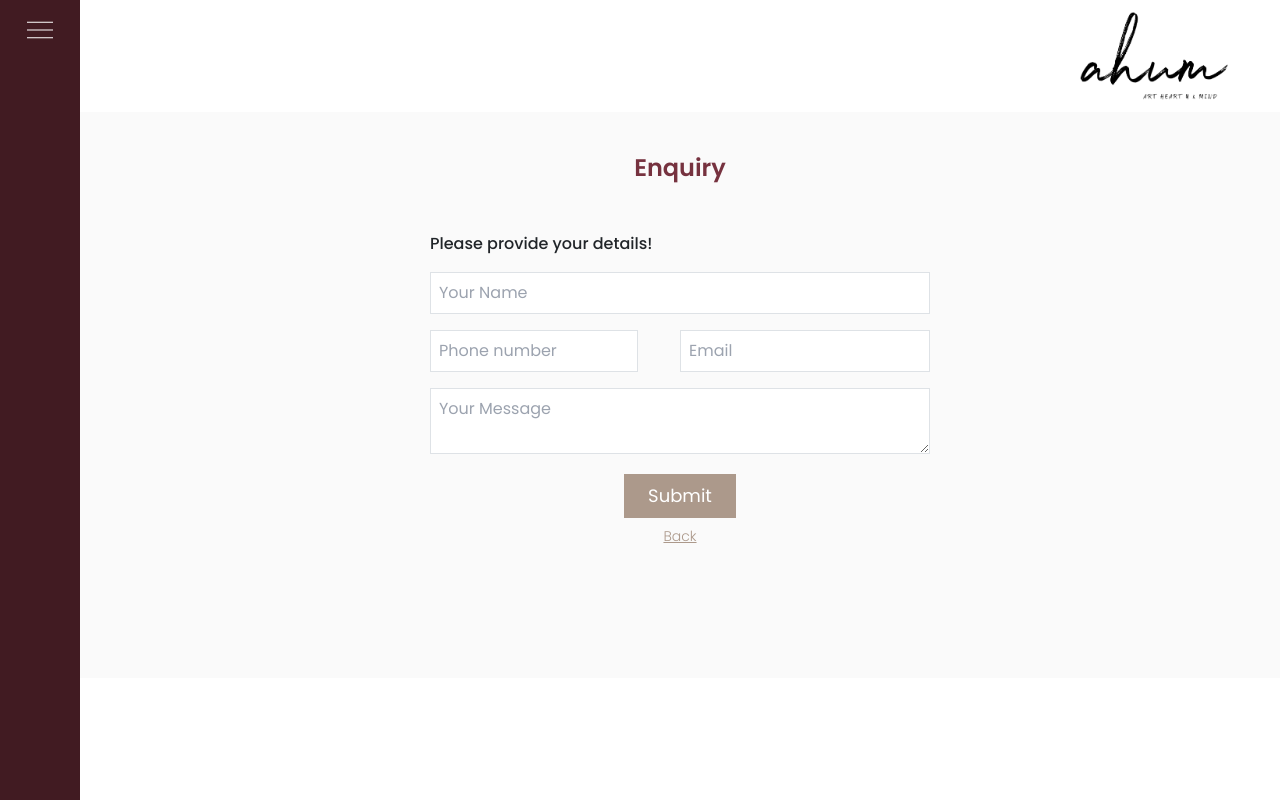
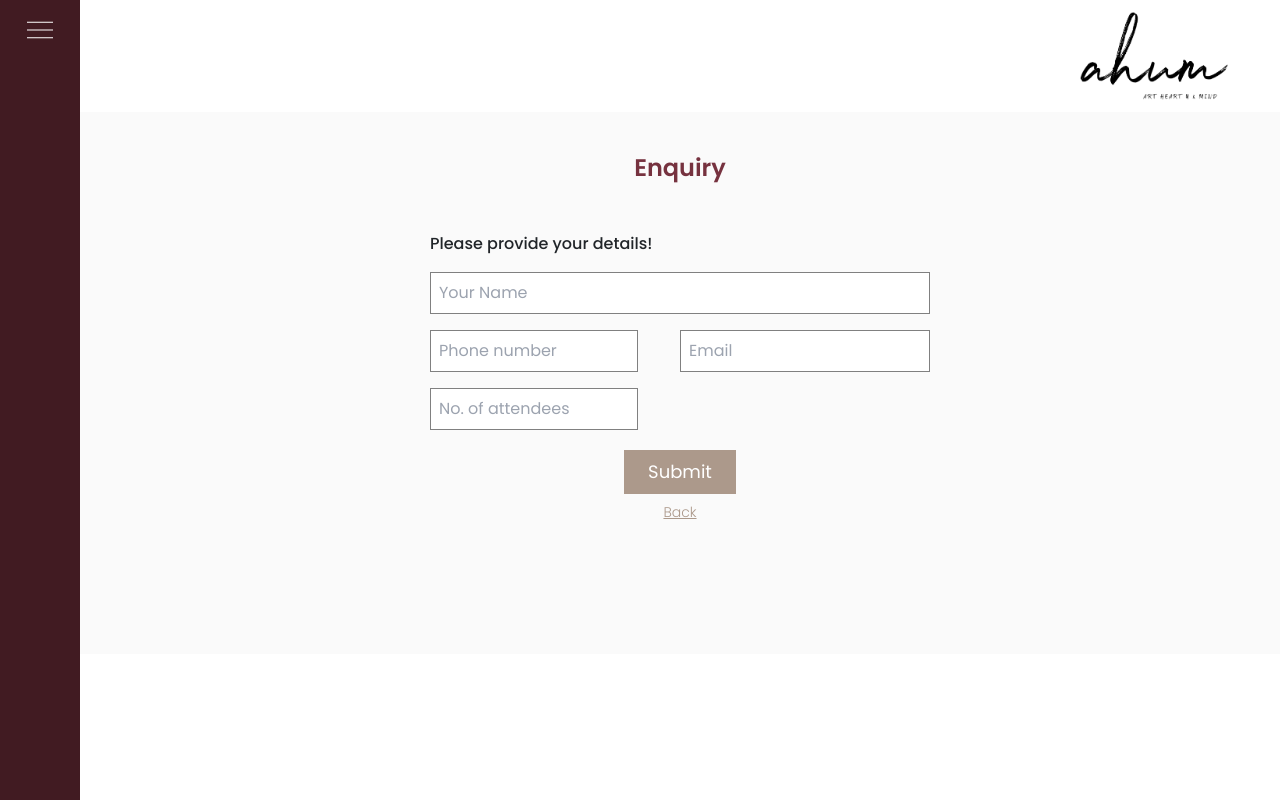
Before and after one commit to ZarryMyles/ahumproj, a React (Create React App) app: page /form/enquiry in a window 1280 px wide. Built offline with nearby package versions, Linux system fonts and the light colour scheme; no server answers.

Commit message:
upcoming shows updated

```diff
--- a/src/App.css
+++ b/src/App.css
@@ -669,9 +669,9 @@ a.article:hover {
   margin-bottom: 0.25rem;
 }
 
-.inputCss {
+/* .inputCss {
   border: 1px solid lightgray !important;
-}
+} */
 
 .newsBtn {
   background-color: gray;
@@ -845,6 +845,10 @@ a.article:hover {
     background-size: cover;
   }
 }
+/* rsvp form */
+#rsvp-form input {
+  border: 1px solid;
+}
 
 /* toastify */
 .Toastify__toast {
--- a/src/Components/Form.js
+++ b/src/Components/Form.js
@@ -1,16 +1,35 @@
 import React, { useEffect, useState } from "react";
 import { useHistory } from "react-router-dom";
 import axios from "axios";
+// toast
+import { ToastContainer, toast } from "react-toastify";
+import "react-toastify/dist/ReactToastify.css";
+
 export default function Form(props) {
+  const history = useHistory();
+  // api
+  const rsvpAPI = process.env.REACT_APP_API_END + "rsvps";
+  const upcomingAPI = process.env.REACT_APP_API_END + "upcomings";
+  //
   const { title, event } = props.match.params;
   const eventName = props.match.params.event;
   const titles = ["enquiry", "rsvp", "bookthespace"];
-  // const events = ["event 1", "event 2", "event 3"];
-  const history = useHistory();
+  const [currentShows, setCurrentShows] = useState([]);
+  // toastify
+  const notify = (message) => toast(message);
+  // input values
+  const [inputValues, setInputValues] = useState({
+    name: "",
+    email: "",
+    phone: "",
+    attendees: "",
+  });
+  // bordercolors of input fields
+  const [nameBorder, setNameBorder] = useState("gray");
+  const [emailBorder, setEmailBorder] = useState("gray");
+  const [phoneBorder, setPhoneBorder] = useState("gray");
+  const [attendeesBorder, setAttendeesBorder] = useState("gray");
 
-  const rsvpAPI = process.env.REACT_APP_API_END + "rsvps";
-  const upcomingAPI = process.env.REACT_APP_API_END + "upcomings";
-  const [currentShows, setCurrentShows] = useState([]);
   let getData = async () => {
     await fetch(upcomingAPI, {
       headers: {
@@ -24,159 +43,111 @@ export default function Form(props) {
       })
     );
   };
-
-  const [formDetails, setFormDetails] = useState({
-    name: "",
-    phno: "",
-    mail: "",
-    msg: "",
-    attendees: "",
-    error: {
-      name: "Enter a vaild Name",
-      phno: "Enter a vaild Phone Number",
-      mail: "Enter a vaild Email Address",
-      msg: title === "bookthespace" ? "Enter a vaild Message" : "",
-      attendees: title === "rsvp" ? "Enter a vaild numbe for attendees" : "",
-    },
-  });
+  // regex for phone number and email
   const validateEmail = RegExp(
     /^(([^<>()\[\]\.,;:\s@\"]+(\.[^<>()\[\]\.,;:\s@\"]+)*)|(\".+\"))@(([^<>()[\]\.,;:\s@\"]+\.)+[^<>()[\]\.,;:\s@\"]{2,})$/i
   );
   const validatePhone = RegExp(
     /^[\+]?[(]?[0-9]{3}[)]?[-\s\.]?[0-9]{3}[-\s\.]?[0-9]{4,6}$/i
   );
-  let changeHandler = (event) => {
-    let nam = event.target.name;
-    let val = event.target.value;
-
-    switch (nam) {
-      case "name":
-        setFormDetails((prevState) => ({
-          ...prevState,
-          error: {
-            ...prevState.error,
-            name: val.length < 2 ? "Enter a vaild Name" : "",
-          },
-        }));
-        break;
-
-      case "mail":
-        setFormDetails((prevState) => ({
-          ...prevState,
-          error: {
-            ...prevState.error,
-            mail: validateEmail.test(val) ? "" : "Enter a valid email address",
-          },
-        }));
-        break;
-
-      case "phno":
-        setFormDetails((prevState) => ({
-          ...prevState,
-          error: {
-            ...prevState.error,
-            phno: validatePhone.test(val) ? "" : "Enter a valid Phone Number",
-          },
-        }));
-        break;
-
-      case "msg":
-        setFormDetails((prevState) => ({
-          ...prevState,
-          error: {
-            ...prevState.error,
-            msg: val.length < 5 ? "Enter a valid message!" : "",
-          },
-        }));
-        break;
-      case "attendees":
-        setFormDetails((prevState) => ({
-          ...prevState,
-          error: {
-            ...prevState.error,
-            attendees:
-              val <= 0 || val.length === 0
-                ? "Enter a valid number of attendees!"
-                : "",
-          },
-        }));
-        break;
-      default:
-        break;
-    }
-
-    setFormDetails((prevState) => ({ ...prevState, [nam]: val }));
+  // validating input values
+  const validateValues = () => {
+    console.log(
+      !validatePhone.test(inputValues.phone),
+      inputValues.phone === ""
+    );
+    let invalid = false;
+    if (inputValues.name === "") {
+      invalid = true;
+      setNameBorder("red");
+    } else setNameBorder("gray");
+    if (!validatePhone.test(inputValues.phone) || inputValues.phone === "") {
+      invalid = true;
+      setPhoneBorder("red");
+    } else setPhoneBorder("gray");
+    if (!validateEmail.test(inputValues.email) || inputValues.email === "") {
+      invalid = true;
+      setEmailBorder("red");
+    } else setEmailBorder("gray");
+    if (inputValues.attendees === "" || inputValues.attendees < 1) {
+      invalid = true;
+      setAttendeesBorder("red");
+    } else setAttendeesBorder("gray");
+    return invalid;
   };
-
-  let handleSubmit = async (event) => {
-    event.preventDefault();
-    const validateForm = (errors) => {
-      let valid = true;
-      Object.keys(errors).forEach((key) => {
-        if (errors[key].length !== 0 && valid === true) {
-          alert(errors[key]);
-          valid = false;
-        }
-      });
-      return valid;
-    };
-    if (validateForm(formDetails.error)) {
+  // submit handler
+  const onsubmit = (e) => {
+    e.preventDefault();
     const rsvpSubmissionData = {
-        name: formDetails.name,
-        mail: formDetails.mail,
-        phone: formDetails.phno,
-        attendees: formDetails.attendees,
+      name: inputValues.name,
+      mail: inputValues.email,
+      phone: inputValues.phone,
+      attendees: inputValues.attendees,
       event: eventName,
     };
-
+    if (!validateValues())
       if (currentShows.includes(eventName)) {
+        // send data to api
         axios.post(rsvpAPI, rsvpSubmissionData, {
           headers: {
             Authorization: process.env.REACT_APP_API_KEY,
           },
         });
-        alert("Your Details have been submitted!");
+        notify(
+          <div className=" text-green-800 text-center">
+            Submitted! <br /> We will get back to you.
+          </div>
+        );
+        setTimeout(() => {
+          return history.push("/upcoming-shows");
+        }, 1000);
       } else {
-        alert("Error finding the event!");
-      }
-      if (title === "rsvp") return history.push("/upcoming-shows");
-      // else if (title === "bookthespace") return history.push("/bookspace");
-      else return history.push("/");
-    } else {
+        notify(
+          <div className=" text-red-800 text-center">
+            Error finding event. <br /> Please try again.
+          </div>
+        );
+        setTimeout(() => {
+          return history.push("/upcoming-shows");
+        }, 1000);
       }
   };
   const backHandler = () => {
     history.push("/upcoming-shows");
   };
-  const inputCSS =
-    "focus:placeholder-gray-200 focus:outline-none focus:shadow-xl hover:shadow-md placeholder-gray-400 mb-3 py-2 px-2 w-full border ";
-
+  // checking if the event is valid
   function checkQuery() {
     if (!titles.includes(title.toLowerCase())) {
       return history.push("/");
     }
-    // if (event !== undefined && !currentShows.includes(eventName)) {
-    //   console.log(true);
-    //   return history.push("/upcoming-shows");
-    // }
   }
   useEffect(() => {
     checkQuery();
     getData();
+
+    // if (!currentShows.includes(eventName)) {
+    //   return history.push("/upcoming-shows");
+    // }
   }, []);
+
+  // input box
+  const inputCSS =
+    "focus:placeholder-gray-200 focus:outline-none focus:shadow-xl hover:shadow-md placeholder-gray-400 mb-3 py-2 px-2 w-full  ";
+
   function form(rsvp = false) {
     return (
-      <div className="flex flex-col md:w-5/12 ">
+      <div className="flex flex-col md:w-5/12 " id="rsvp-form">
         <span className="mb-3 font-medium">Please provide your details!</span>
         <div className="md:w-12/12">
           <input
             className={inputCSS}
+            style={{ borderColor: nameBorder }}
             id="formName"
             type="text"
             name="name"
             placeholder="Your Name"
-            onChange={(event) => {
-              changeHandler(event);
+            onChange={(e) => {
+              setInputValues({ ...inputValues, name: e.target.value });
             }}
           />
         </div>
@@ -185,26 +156,28 @@ export default function Form(props) {
             <div className="md:w-5/12 w-3/3">
               <input
                 id="formPhno"
+                onChange={(e) => {
+                  setInputValues({ ...inputValues, phone: e.target.value });
+                }}
                 className={inputCSS}
+                style={{ borderColor: phoneBorder }}
                 type="text"
                 name="phno"
                 placeholder="Phone number"
-                onChange={(event) => {
-                  changeHandler(event);
-                }}
               />
             </div>
           ) : (
             <div className="md:w-5/12 w-3/3 ">
               <input
                 className={inputCSS}
+                style={{ borderColor: phoneBorder }}
+                onChange={(e) => {
+                  setInputValues({ ...inputValues, phone: e.target.value });
+                }}
                 id="formPhno"
                 type="text"
                 name="phno"
                 placeholder="Phone number"
-                onChange={(event) => {
-                  changeHandler(event);
-                }}
               />
             </div>
           )}
@@ -212,63 +185,53 @@ export default function Form(props) {
             <div className="md:w-6/12 w-3/3 md:ml-10">
               <input
                 id="formMail"
+                onChange={(e) => {
+                  setInputValues({ ...inputValues, email: e.target.value });
+                }}
                 className={inputCSS}
+                style={{ borderColor: emailBorder }}
                 type="email"
                 name="mail"
                 placeholder="Email"
-                onChange={(event) => {
-                  changeHandler(event);
-                }}
               />
             </div>
           ) : (
             <div className="md:w-6/12 w-3/3">
               <input
                 className={inputCSS}
+                style={{ borderColor: emailBorder }}
+                onChange={(e) => {
+                  setInputValues({ ...inputValues, email: e.target.value });
+                }}
                 id="formMail"
                 type="email"
                 name="mail"
                 placeholder="Email"
-                onChange={(event) => {
-                  changeHandler(event);
-                }}
               />
             </div>
           )}
         </div>
-        {rsvp && (
+
         <div className="md:w-5/12 w-3/32">
           <input
             className={inputCSS}
+            style={{ borderColor: attendeesBorder }}
+            onChange={(e) => {
+              setInputValues({ ...inputValues, attendees: e.target.value });
+            }}
             type="number"
-              min="0"
-              // max="10"
+            min="1"
             id="attendees"
             name="attendees"
             placeholder="No. of attendees"
-              onChange={(event) => {
-                changeHandler(event);
-              }}
           />
         </div>
-        )}
-        {!rsvp && (
-          <textarea
-            className={inputCSS}
-            id="formMsg"
-            type="text"
-            name="msg"
-            placeholder="Your Message"
-            onChange={(event) => {
-              changeHandler(event);
-            }}
-          />
-        )}
+
         <button
           className="my-1 md:py-1 py-2  mx-auto md:px-0 px-4 bg-ahum-brown transition duration-500 ease-in-out transform md:hover:scale-105 hover:shadow-xl text-white text-lg"
           type="submit"
           onClick={(event) => {
-            handleSubmit(event);
+            onsubmit(event);
           }}
           value="Send Message"
         >
@@ -291,6 +254,13 @@ export default function Form(props) {
         {title === "enquiry" && "Enquiry"}
       </h2>
       {title === "rsvp" ? form(true) : form()}
+      <ToastContainer
+        position="bottom-center"
+        autoClose={5000}
+        hideProgressBar={true}
+        newestOnTop={false}
+        closeOnClick
+      />
     </div>
   );
 }
--- a/src/index.css
+++ b/src/index.css
@@ -1,13 +1,11 @@
 body {
   margin: 0;
-  font-family: -apple-system, BlinkMacSystemFont, 'Segoe UI', 'Roboto', 'Oxygen',
-    'Ubuntu', 'Cantarell', 'Fira Sans', 'Droid Sans', 'Helvetica Neue',
-    sans-serif;
+
   -webkit-font-smoothing: antialiased;
   -moz-osx-font-smoothing: grayscale;
 }
 
 code {
-  font-family: source-code-pro, Menlo, Monaco, Consolas, 'Courier New',
+  font-family: source-code-pro, Menlo, Monaco, Consolas, "Courier New",
     monospace;
 }
```
Also changed, not shown: src/Components/UpcomingShows.js (+10 -4 lines). Lines whose indentation alone changed are shown as unchanged.
